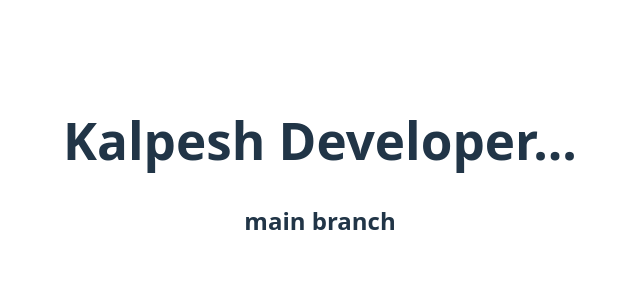
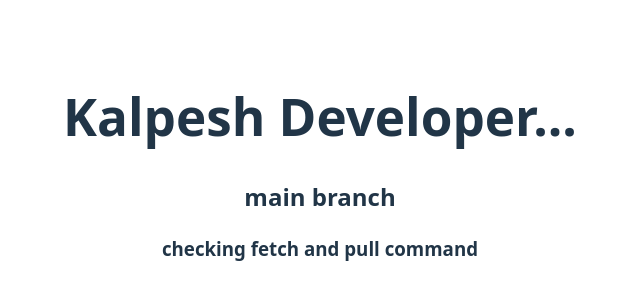
Before and after one commit to Kalpeshsr3/my-react-app, a React (Vite) app in the folder my-react-app/: page / in a window 1280 px wide. Shown: the part 232-532 px from the top of the page, without its empty margins (320-960 px from the left). Built offline with nearby package versions, Linux system fonts and the light colour scheme.

Commit message:
added fetch & pull command line

```diff
--- a/my-react-app/src/App.jsx
+++ b/my-react-app/src/App.jsx
@@ -10,6 +10,7 @@ function App() {
       <div>
         <h1>Kalpesh Developer...</h1>
         <h2>main branch</h2>
+        <h3>checking fetch and pull command</h3>
       </div>
 
     </>
```
